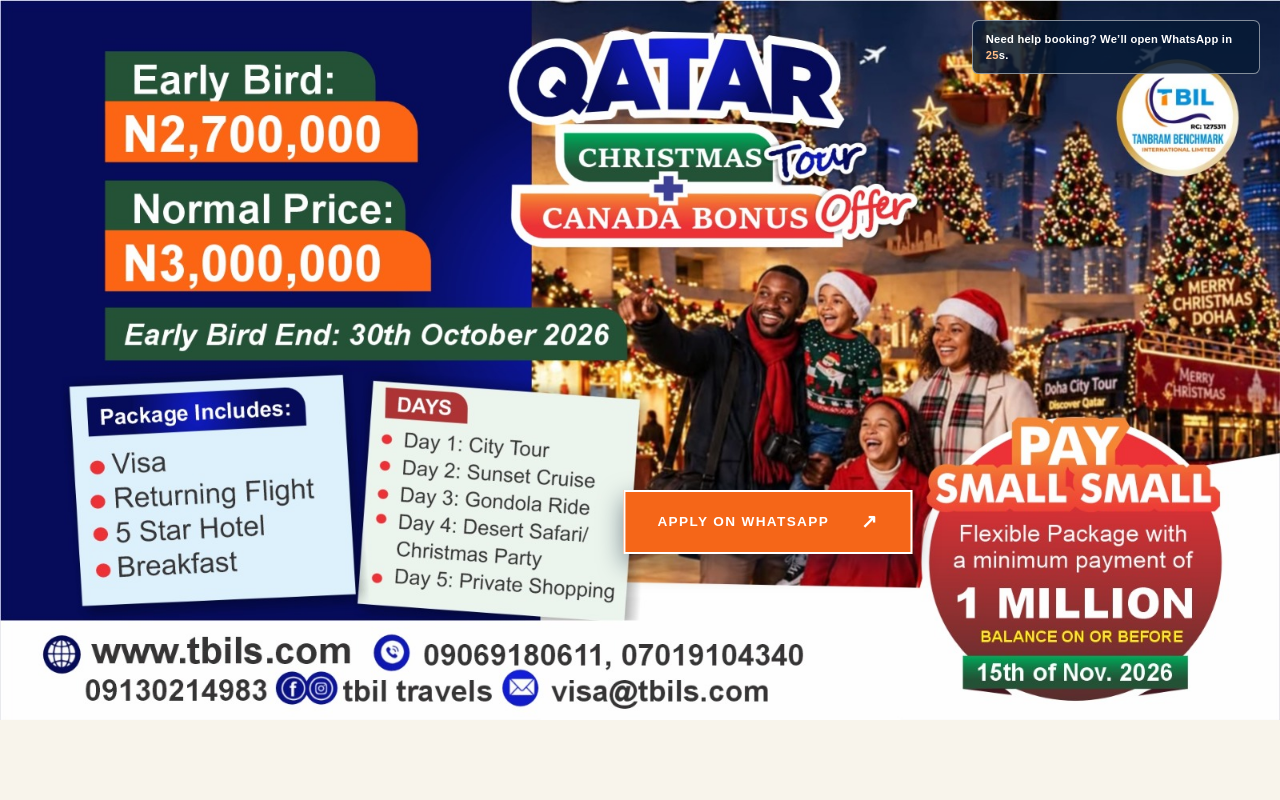
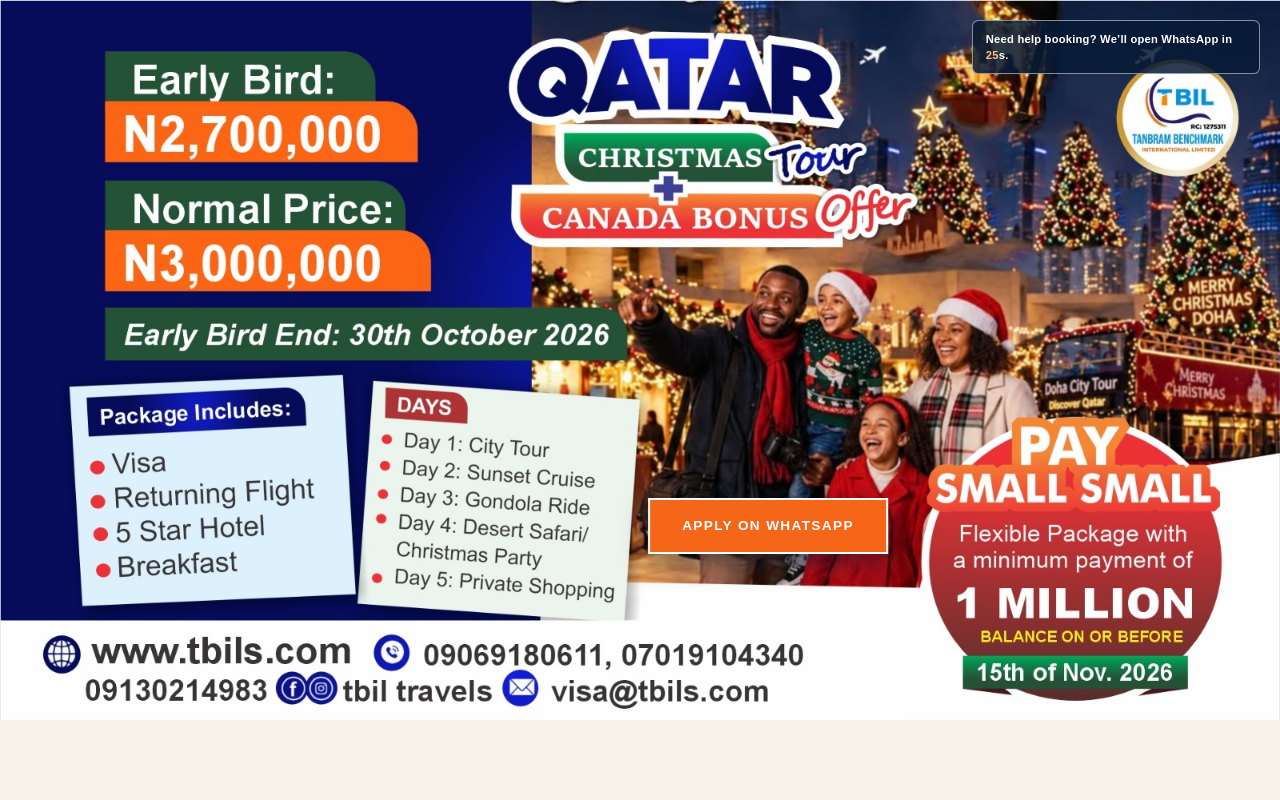
Before and after one commit to faris1208/Tbils-Tourism, a Next.js app: page /qatar in a window 1280 px wide. Shown: the top 800 px of the page. Built offline with nearby package versions, Linux system fonts and the light colour scheme.

Commit message:
qatar icon

```diff
--- a/src/components/marketplace/qatar-landing.tsx
+++ b/src/components/marketplace/qatar-landing.tsx
@@ -16,7 +16,7 @@
 ];
 
 function WhatsAppButton({ className = "" }: { className?: string }) {
-  return <a className={`qatar-offer__cta ${className}`} href={whatsappUrl} target="_blank" rel="noreferrer">Apply on WhatsApp <span aria-hidden="true">↗</span></a>;
+  return <a className={`qatar-offer__cta ${className}`} href={whatsappUrl} target="_blank" rel="noreferrer">Apply on WhatsApp</a>;
 }
 
 export function QatarLanding() {
```
